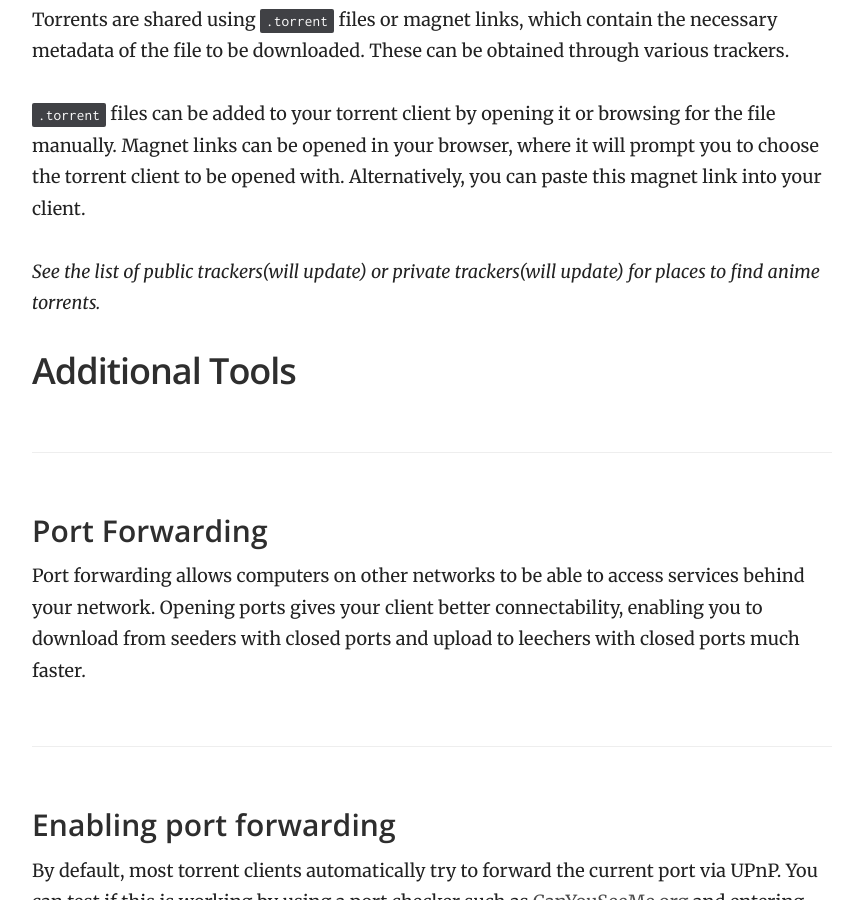
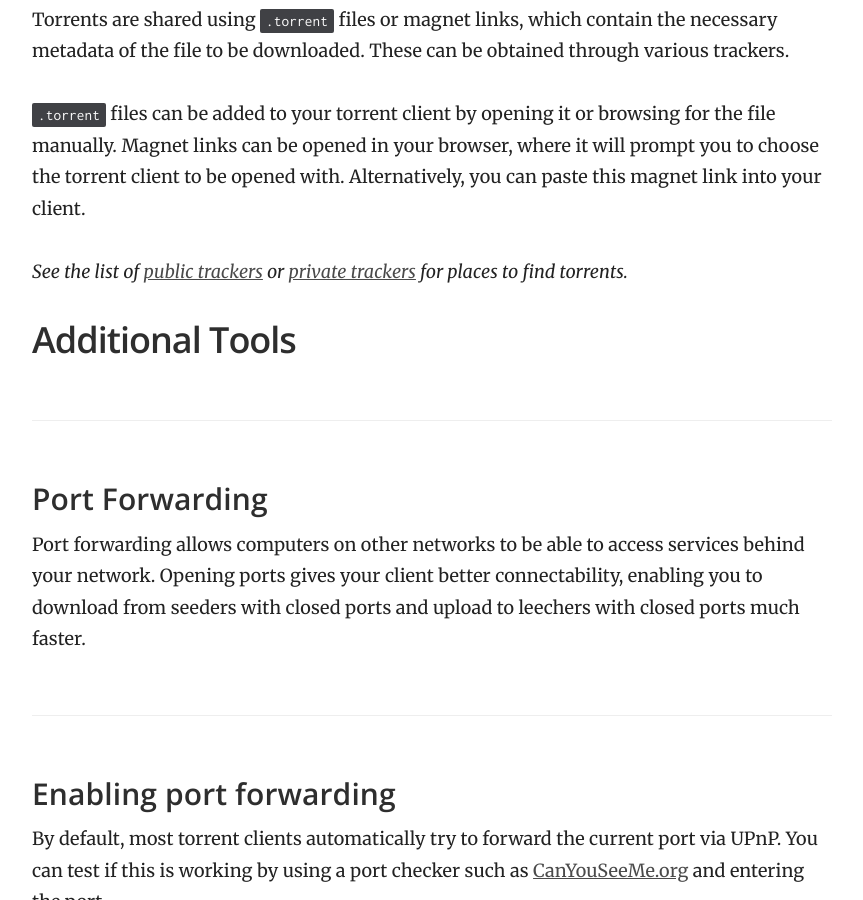
Before and after one commit to Space-Legion/wiki, a Jekyll site: the page built from _docs/Guides/torrenting.md, in a window 1280 px wide and 900 px high, scrolled down 2602 px. Shown: the whole window, without its empty margins (358-1221 px from the left). Built offline with Jekyll 4.4.1, drawn with Linux system fonts in a browser that asks for light colours.

Commit message:
trackers DB

```diff
--- a/_docs/Guides/torrenting.md
+++ b/_docs/Guides/torrenting.md
@@ -61,7 +61,7 @@ Torrents are shared using `.torrent` files or magnet links, which contain the ne
 `.torrent` files can be added to your torrent client by opening it or browsing for the file manually. Magnet links can be opened in your browser, where it will prompt you to choose the torrent client to be opened with. Alternatively, you can paste this magnet link into your client.
 
 
-*See the list of public trackers(will update) or private trackers(will update) for places to find anime torrents.*
+*See the list of [public trackers](https://rentry.co/megathread-all-purpose#torrents) or [private trackers](https://hdvinnie.github.io/Private-Trackers-Spreadsheet/) for places to find torrents.*
 
 ## Additional Tools
 
```
